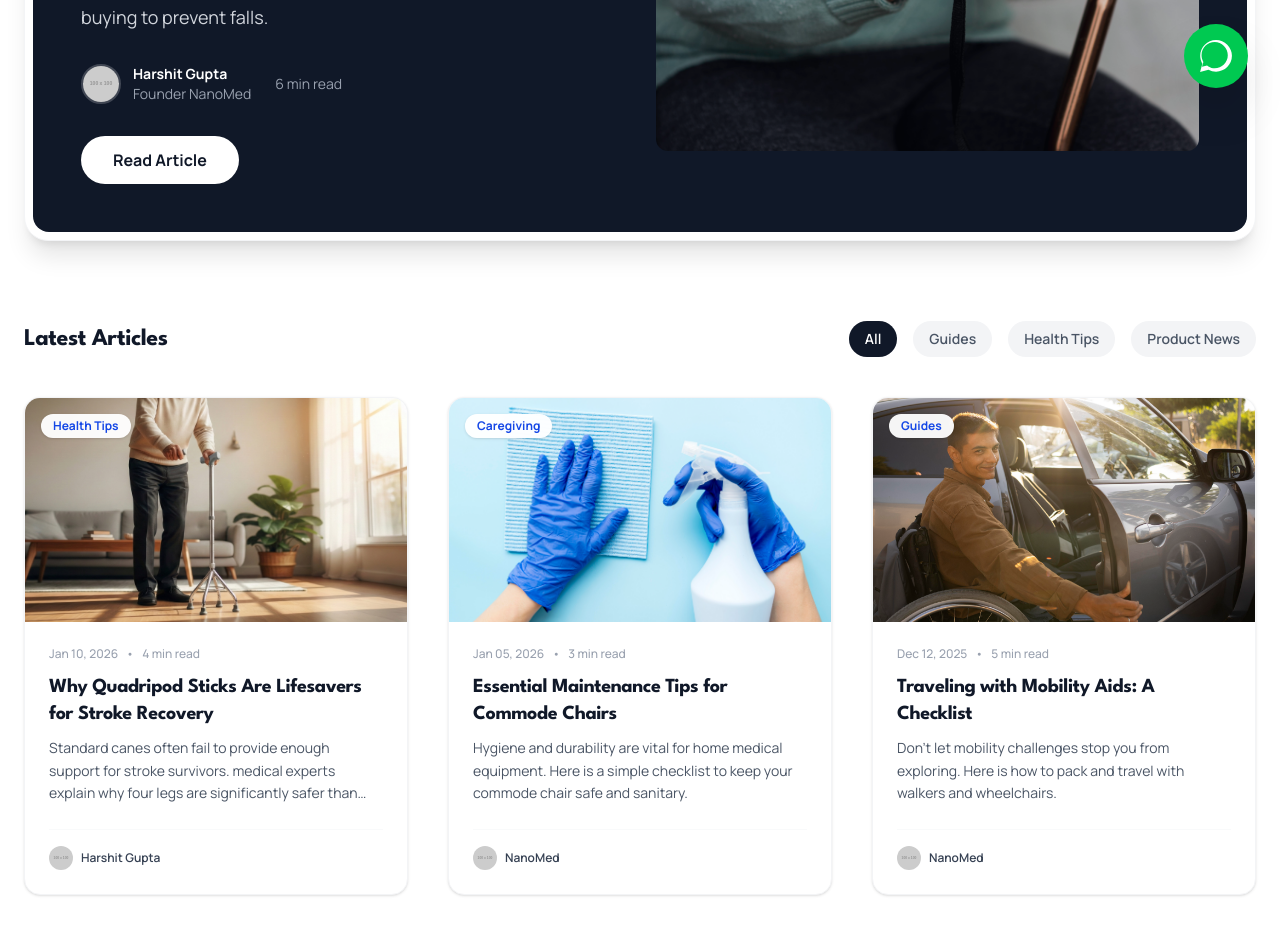
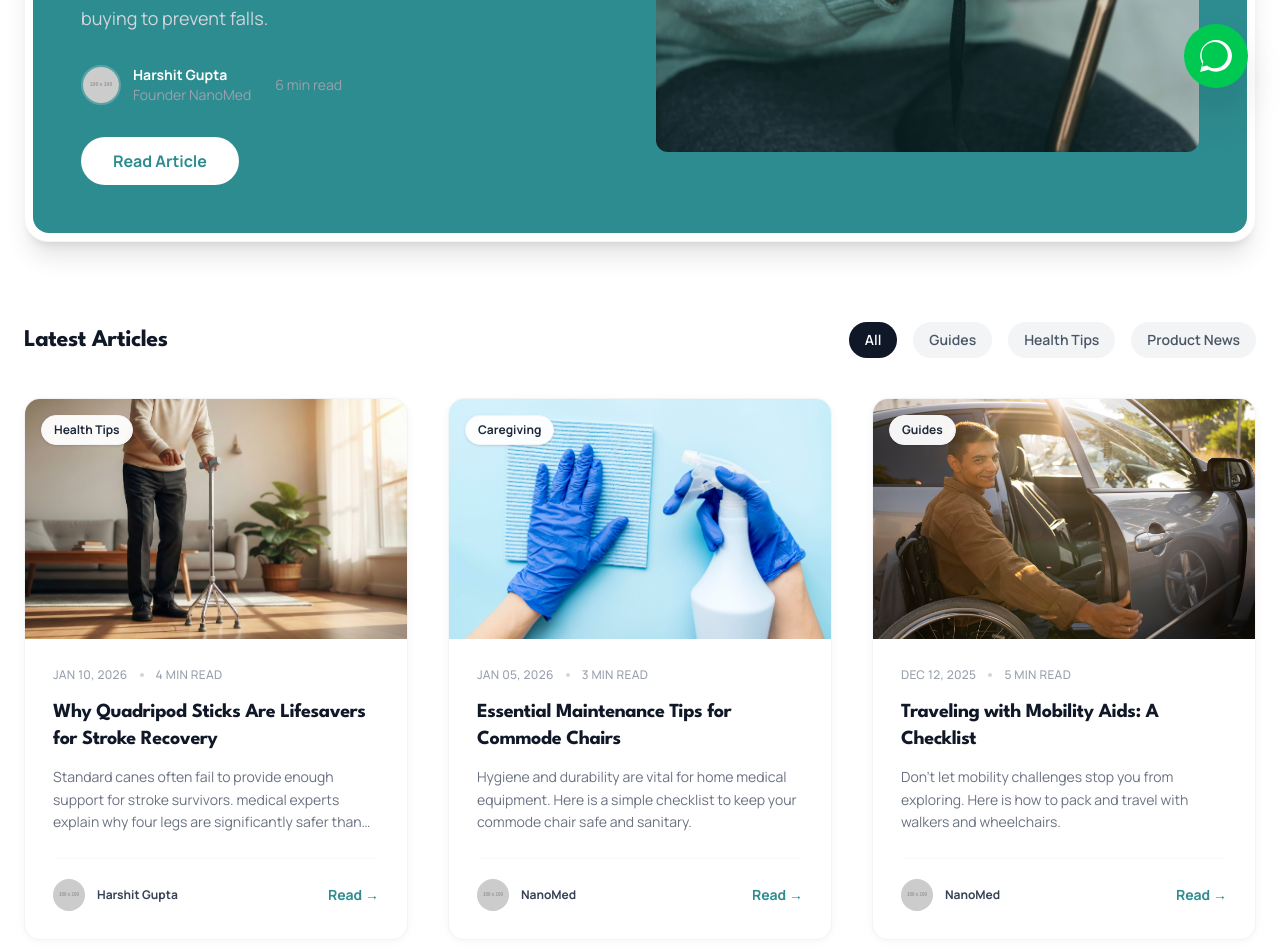
Before and after one commit to aryadharmadhikari/NanoMed, a Next.js app: page /blog in a window 1280 px wide. Shown: the part 680-1632 px from the top of the page. Built offline with nearby package versions, Linux system fonts and the light colour scheme.

Commit message:
style: enforce strict typography rules (Spartan for Headings, Manrope for UI)

```diff
--- a/src/app/about/page.tsx
+++ b/src/app/about/page.tsx
@@ -58,7 +58,7 @@ export default function AboutPage() {
             <section className="py-20 px-6">
                 <div className="max-w-3xl mx-auto text-center">
                     <div className="inline-block bg-brand-teal w-16 h-1 mb-8 rounded-full"></div>
-                    <p className="text-xl md:text-2xl text-gray-800 font-heading font-medium leading-relaxed italic">
+                    <p className="text-xl md:text-2xl text-gray-800 font-body font-medium leading-relaxed italic">
                         "NanoMed exists to support better recovery journeys—quietly, reliably, and with purpose."
                     </p>
                     <p className="mt-8 text-gray-500 font-body">
--- a/src/app/blog/page.tsx
+++ b/src/app/blog/page.tsx
@@ -15,10 +15,10 @@ export default function BlogListingPage() {
             {/* Header / Intro */}
             <div className="bg-gray-50 border-b border-gray-100 py-20 px-6">
                 <div className="max-w-7xl mx-auto text-center">
-                    <h1 className="text-4xl md:text-5xl font-extrabold text-gray-900 tracking-tight mb-4">
+                    <h1 className="text-4xl md:text-5xl font-heading font-extrabold text-gray-900 tracking-tight mb-4">
                         Health & Mobility Insights
                     </h1>
-                    <p className="text-xl text-gray-500 max-w-2xl mx-auto">
+                    <p className="text-xl text-gray-500 max-w-2xl mx-auto font-body">
                         Expert guidance on choosing the right equipment, caregiving tips, and product innovations.
                     </p>
                 </div>
@@ -27,14 +27,14 @@ export default function BlogListingPage() {
             {/* Featured Article Section */}
             <section className="max-w-7xl mx-auto px-6 -mt-10 mb-20">
                 <div className="bg-white rounded-3xl p-2 shadow-xl border border-gray-100">
-                    <div className="grid grid-cols-1 lg:grid-cols-2 gap-8 items-center bg-gray-900 rounded-2xl overflow-hidden text-white p-8 md:p-12 relative">
+                    <div className="grid grid-cols-1 lg:grid-cols-2 gap-8 items-center bg-brand-teal rounded-2xl overflow-hidden text-white p-8 md:p-12 relative">
                         {/* Background decoration or image could go here, but we'll stick to a clean dark layout or use the image on the right */}
 
                         <div className="relative z-10 order-2 lg:order-1">
-                            <span className="inline-block px-3 py-1 rounded-full bg-blue-600 text-xs font-bold uppercase tracking-wider mb-6">
+                            <span className="inline-block px-3 py-1 rounded-full bg-white/20 text-white text-xs font-bold uppercase tracking-wider mb-6 font-body border border-white/20">
                                 Featured Guide
                             </span>
-                            <h2 className="text-3xl md:text-4xl font-bold mb-6 leading-tight">
+                            <h2 className="text-3xl md:text-4xl font-heading font-bold mb-6 leading-tight">
                                 {featuredBlog.title}
                             </h2>
                             <p className="text-gray-300 text-lg mb-8 leading-relaxed line-clamp-3">
@@ -58,7 +58,7 @@ export default function BlogListingPage() {
 
                             <Link
                                 href={`/blog/${featuredBlog.slug}`}
-                                className="inline-block bg-white text-gray-900 px-8 py-3 rounded-full font-bold hover:bg-gray-100 transition"
+                                className="inline-block bg-white text-brand-teal px-8 py-3 rounded-full font-bold hover:bg-teal-50 transition font-body"
                             >
                                 Read Article
                             </Link>
@@ -79,7 +79,7 @@ export default function BlogListingPage() {
             {/* Main Grid */}
             <section className="max-w-7xl mx-auto px-6 pb-24">
                 <div className="flex items-center justify-between mb-10">
-                    <h2 className="text-2xl font-bold text-gray-900">Latest Articles</h2>
+                    <h2 className="text-2xl font-heading font-bold text-gray-900">Latest Articles</h2>
 
                     {/* Categories (Mock for now, easy to make functional later) */}
                     <div className="hidden md:flex gap-4">
--- a/src/app/page.tsx
+++ b/src/app/page.tsx
@@ -35,10 +35,9 @@ export default function Home() {
             <div className="mt-10">
               <Link
                 href="/products"
-                className="group inline-flex items-center gap-2 bg-white border border-gray-200 px-8 py-3 rounded-full font-bold text-blue-600 hover:text-blue-700 hover:shadow-md transition-all whitespace-nowrap"
+                className="inline-block bg-white border border-gray-200 px-8 py-3 rounded-full font-semibold text-gray-700 hover:bg-gray-50 transition shadow-sm"
               >
                 View Full Catalog
-                <span className="transition-transform group-hover:translate-x-1">→</span>
               </Link>
             </div>
           </div>
--- a/src/components/BlogCard.tsx
+++ b/src/components/BlogCard.tsx
@@ -5,41 +5,46 @@ import { BlogPost } from "../data/blogs";
 export default function BlogCard({ blog }: { blog: BlogPost }) {
     return (
         <Link href={`/blog/${blog.slug}`} className="group block h-full">
-            <article className="bg-white h-full rounded-2xl overflow-hidden border border-gray-100 shadow-sm hover:shadow-xl hover:-translate-y-1 transition duration-300 flex flex-col">
+            <article className="bg-white h-full rounded-2xl overflow-hidden border border-gray-100 shadow-[0_2px_8px_rgba(0,0,0,0.04)] hover:shadow-[0_12px_24px_rgba(45,140,143,0.1)] hover:-translate-y-1 transition-all duration-300 flex flex-col group/card">
                 {/* Image Container */}
-                <div className="relative h-56 w-full overflow-hidden">
+                <div className="relative h-60 w-full overflow-hidden">
                     <Image
                         src={blog.image}
                         alt={blog.title}
                         fill
-                        className="object-cover transition-transform duration-500 group-hover:scale-105"
+                        className="object-cover transition-transform duration-700 ease-out group-hover/card:scale-105"
                     />
-                    <div className="absolute top-4 left-4 bg-white/95 backdrop-blur-sm px-3 py-1 rounded-full text-xs font-bold text-blue-700 shadow-sm">
+                    <div className="absolute top-4 left-4 bg-white/95 backdrop-blur-md px-3 py-1.5 rounded-full text-xs font-bold font-body text-gray-800 shadow-sm border border-gray-100">
                         {blog.category}
                     </div>
                 </div>
 
                 {/* Content Container */}
-                <div className="p-6 flex flex-col flex-1">
-                    <div className="flex items-center gap-2 text-xs font-medium text-gray-400 mb-3">
+                <div className="p-7 flex flex-col flex-1">
+                    <div className="flex items-center gap-3 text-xs font-medium font-body text-gray-400 mb-4 tracking-wide uppercase">
                         <span>{blog.date}</span>
-                        <span>•</span>
+                        <span className="w-1 h-1 rounded-full bg-gray-300"></span>
                         <span>{blog.readTime}</span>
                     </div>
 
-                    <h3 className="text-xl font-bold text-gray-900 mb-2 leading-snug group-hover:text-blue-600 transition-colors">
+                    <h3 className="text-xl font-heading font-bold text-gray-900 mb-3 leading-snug group-hover/card:text-brand-teal transition-colors">
                         {blog.title}
                     </h3>
 
-                    <p className="text-gray-600 text-sm leading-relaxed mb-6 line-clamp-3">
+                    <p className="text-gray-500 font-body text-sm leading-relaxed mb-6 line-clamp-3">
                         {blog.excerpt}
                     </p>
 
-                    <div className="mt-auto flex items-center gap-2 border-t border-gray-50 pt-4">
-                        <div className="relative w-6 h-6 rounded-full overflow-hidden">
-                            <Image src={blog.author.avatar} alt={blog.author.name} fill className="object-cover" />
+                    <div className="mt-auto flex items-center justify-between border-t border-gray-50 pt-5">
+                        <div className="flex items-center gap-3">
+                            <div className="relative w-8 h-8 rounded-full overflow-hidden bg-gray-100">
+                                <Image src={blog.author.avatar} alt={blog.author.name} fill className="object-cover" />
+                            </div>
+                            <span className="text-xs font-bold font-body text-gray-700">{blog.author.name}</span>
                         </div>
-                        <span className="text-xs font-semibold text-gray-700">{blog.author.name}</span>
+                        <span className="text-brand-teal text-sm font-bold font-body group-hover/card:translate-x-1 transition-transform">
+                            Read →
+                        </span>
                     </div>
                 </div>
             </article>
--- a/src/components/Hero.tsx
+++ b/src/components/Hero.tsx
@@ -21,13 +21,13 @@ export default function Hero() {
                 <div className="flex flex-col md:flex-row gap-4 justify-center">
                     <Link
                         href="/products"
-                        className="bg-brand-red text-white px-10 py-4 rounded-full font-bold text-lg hover:bg-red-700 transition shadow-xl hover:shadow-red-200"
+                        className="bg-brand-red text-white px-10 py-4 rounded-full font-bold text-lg hover:bg-red-700 transition shadow-xl hover:shadow-red-200 font-body"
                     >
                         View Catalog
                     </Link>
                     <Link
                         href="/about"
-                        className="bg-white text-brand-teal border border-brand-teal/20 px-10 py-4 rounded-full font-bold text-lg hover:bg-teal-50 transition"
+                        className="bg-white text-brand-teal border border-brand-teal/20 px-10 py-4 rounded-full font-bold text-lg hover:bg-teal-50 transition font-body"
                     >
                         About Us
                     </Link>
--- a/src/components/ProductCard.tsx
+++ b/src/components/ProductCard.tsx
@@ -20,7 +20,7 @@ export default function ProductCard({ product }: { product: Product }) {
 
             {/* Product Details */}
             <div className="p-6">
-                <p className="text-sm text-brand-teal font-bold uppercase tracking-wide">
+                <p className="text-sm text-brand-teal font-bold uppercase tracking-wide font-body">
                     {product.category}
                 </p>
                 <h3 className="text-xl font-heading font-bold text-gray-900 mt-2">
@@ -32,7 +32,7 @@ export default function ProductCard({ product }: { product: Product }) {
                     </span>
                     <Link
                         href={`/products/${product.id}`}
-                        className="bg-brand-teal text-white px-4 py-2 rounded-full text-sm font-bold hover:bg-teal-700 transition text-center shadow-md hover:shadow-teal-100"
+                        className="bg-brand-teal text-white px-4 py-2 rounded-full text-sm font-bold hover:bg-teal-700 transition text-center shadow-md hover:shadow-teal-100 font-body"
                     >
                         View Details
                     </Link>
```
Also changed, not shown: src/app/blog/[slug]/page.tsx (+7 -7 lines), src/app/products/[id]/page.tsx (+6 -6 lines), src/app/products/page.tsx (+4 -4 lines), src/components/ContactForm.tsx (+5 -5 lines).
